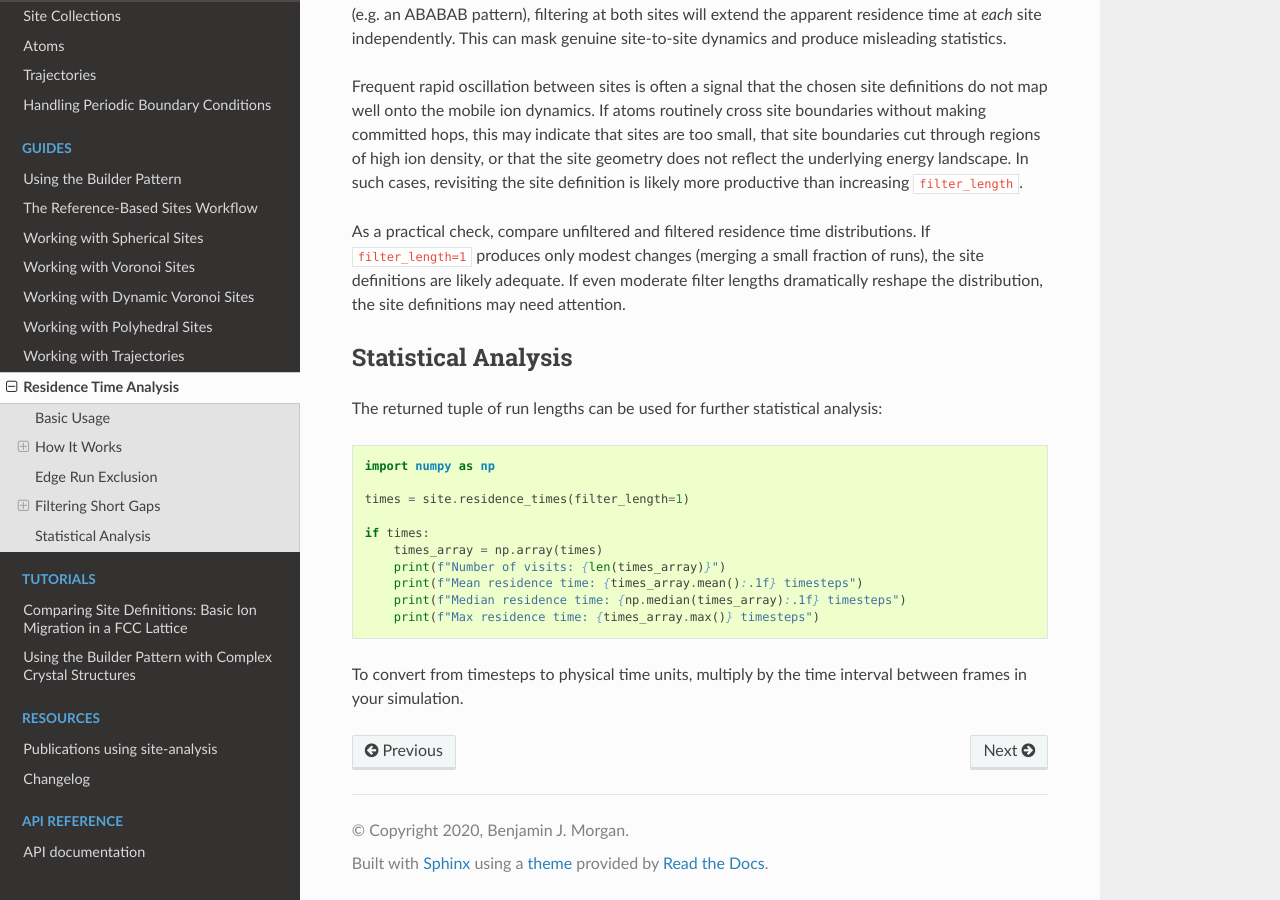
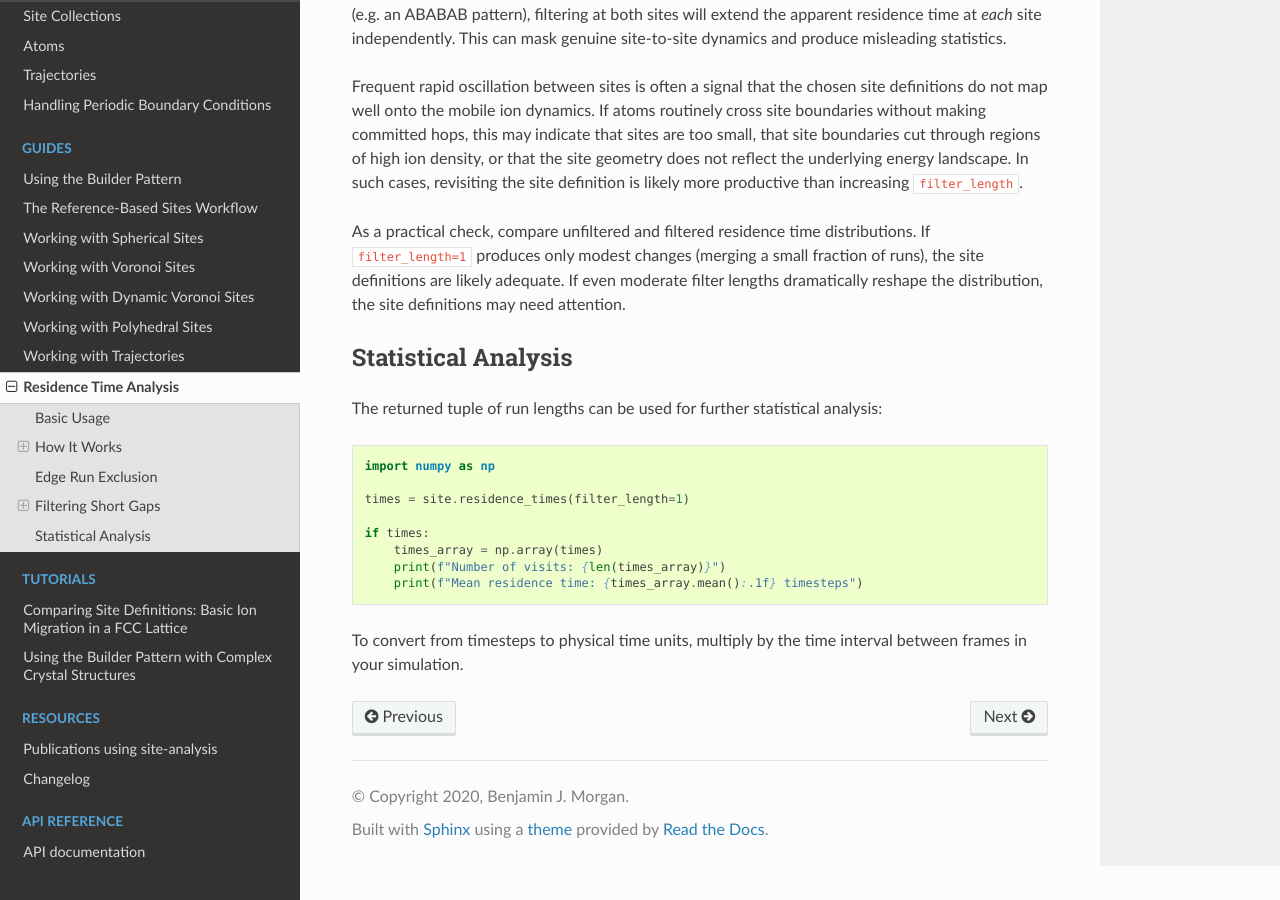
Before and after one commit to bjmorgan/site-analysis, a Sphinx documentation site: the page built from docs/source/guides/residence_times.md, in a window 1280 px wide and 900 px high, scrolled down 2641 px. Built offline with Sphinx 7.4.7 and the Read the Docs theme 3.1.0, drawn with Linux system fonts in a browser that asks for light colours.

Commit message:
Remove median and max from statistical analysis example
Residence times follow an exponential distribution in a hopping model,
so only the mean is a useful summary statistic.

````diff
--- a/docs/source/guides/residence_times.md
+++ b/docs/source/guides/residence_times.md
@@ -114,8 +114,6 @@ if times:
     times_array = np.array(times)
     print(f"Number of visits: {len(times_array)}")
     print(f"Mean residence time: {times_array.mean():.1f} timesteps")
-    print(f"Median residence time: {np.median(times_array):.1f} timesteps")
-    print(f"Max residence time: {times_array.max()} timesteps")
 ```
 
 To convert from timesteps to physical time units, multiply by the time interval between frames in your simulation.
````
